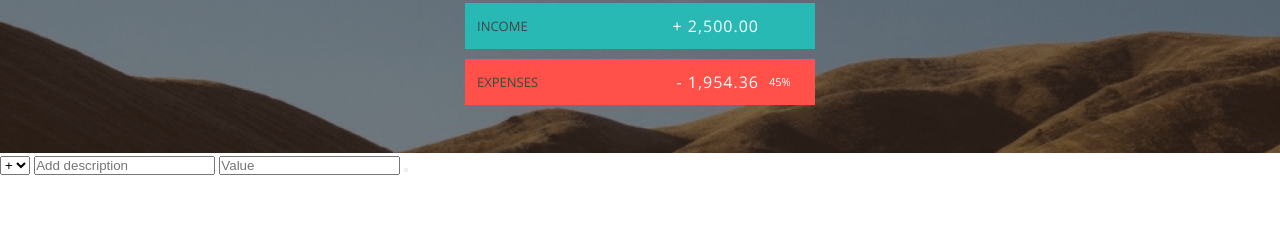
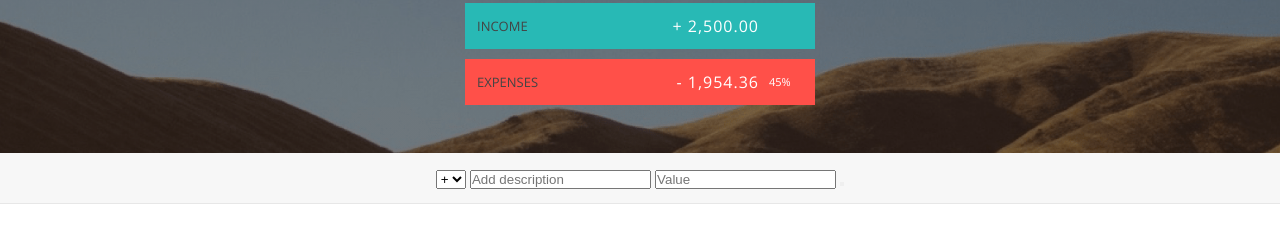
Before and after one commit to joeyskuo/budget-app, a plain HTML site: page index.html in a window 1280 px wide. Shown: the part 167-410 px from the top of the page. Drawn offline with nearby package versions, Linux system fonts and the light colour scheme.

Commit message:
added padding and color to form section

```diff
--- a/style.css
+++ b/style.css
@@ -104,7 +104,15 @@ body {
 /* Form */
 /* ************ */
 
+#budget-form {
+    display: flex;
+    justify-content: center;
+    align-items: center;
 
+    padding: 14px;
+    border-bottom: 1px solid #e7e7e7;
+    background-color: #f7f7f7;
+}
 
 /* ************ */
 /* Items */
```
